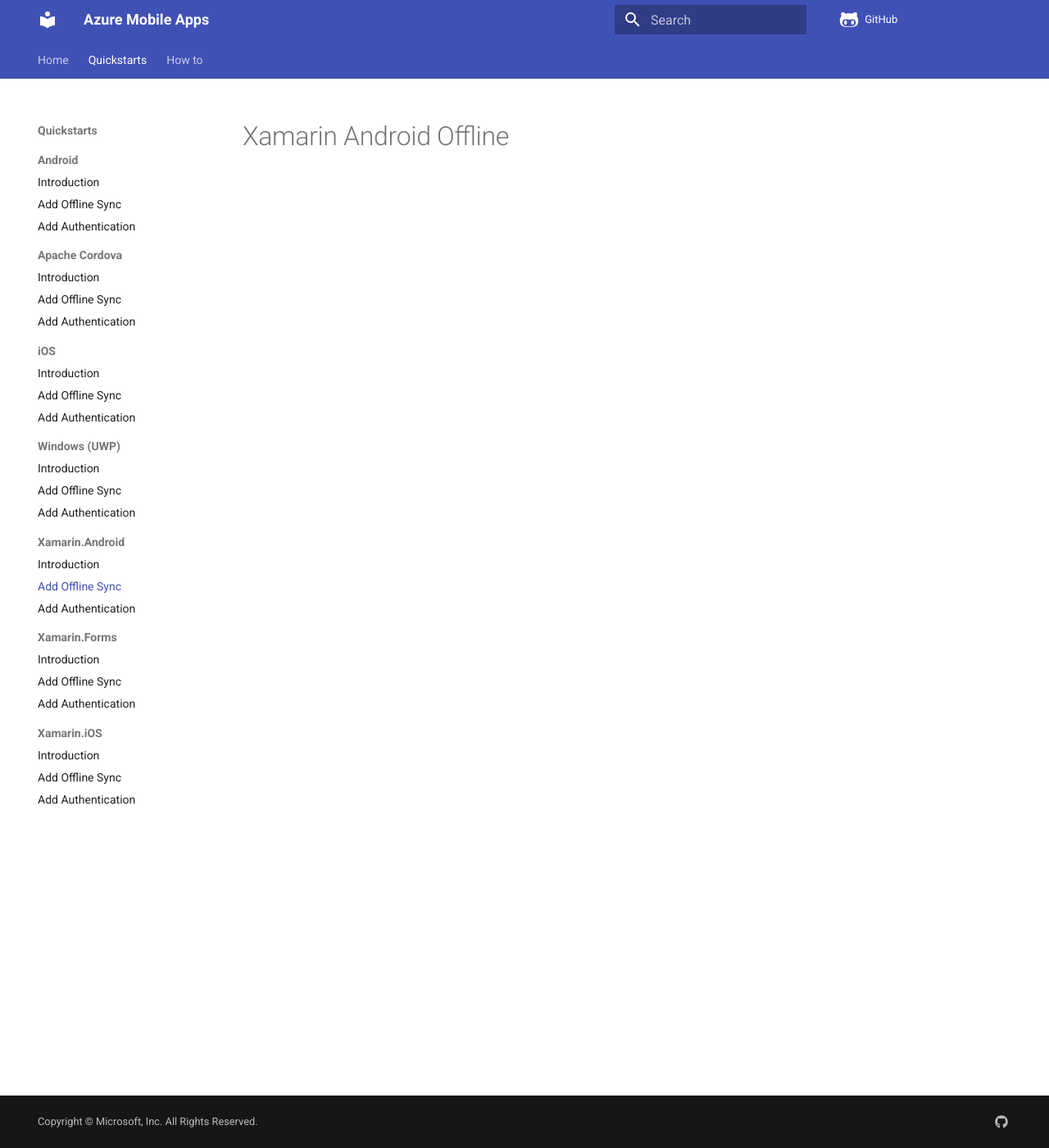
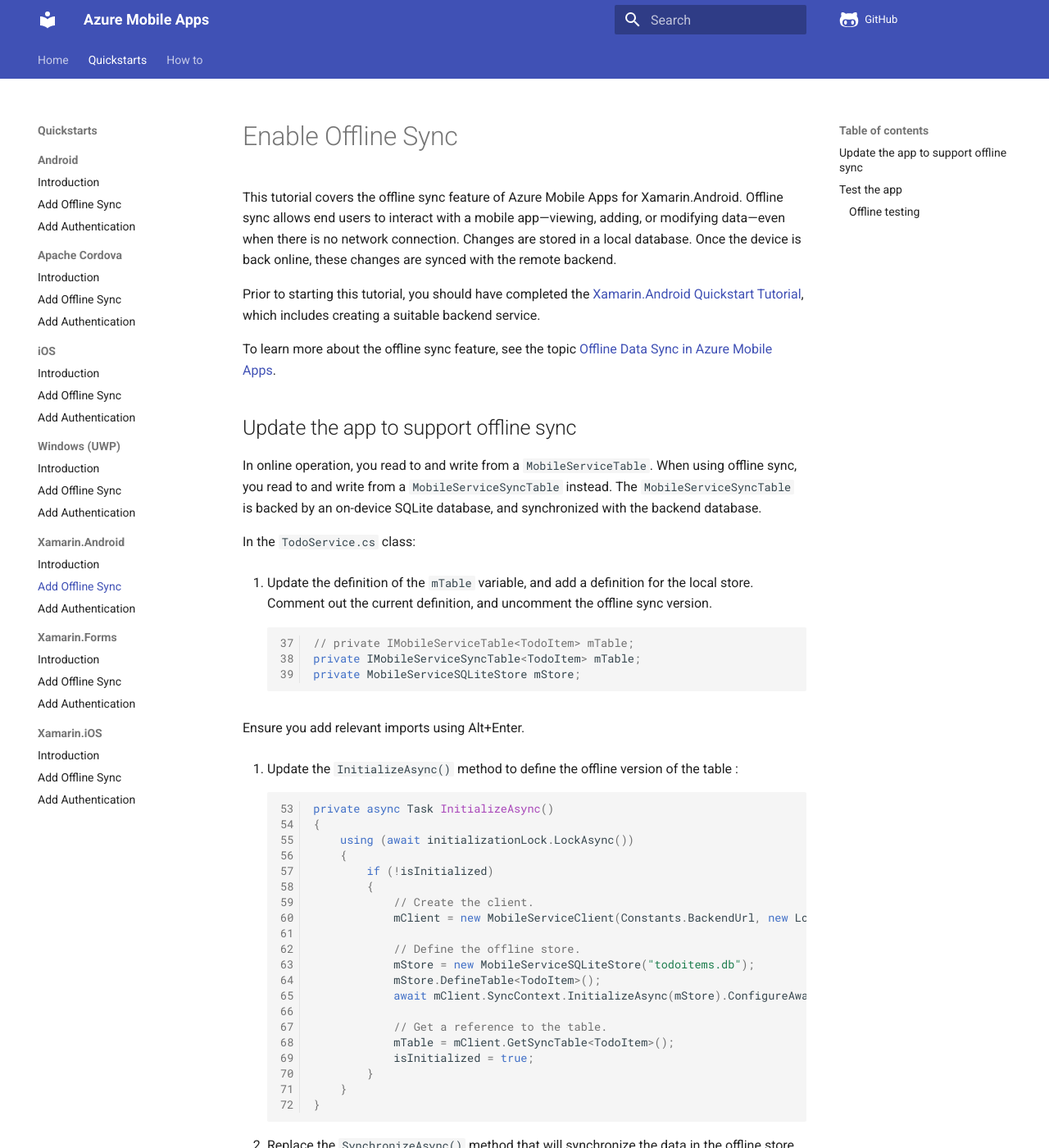
Before and after one commit to Azure/azure-mobile-apps, an MkDocs documentation site: the page built from docs/quickstarts/xamarin-android/offline.md, in a window 1280 px wide and 1400 px high. Shown: the whole window at 82% size. Built offline with MkDocs 1.6.1 and Material for MkDocs 9.7.7, drawn with Linux system fonts in a browser that asks for light colours; comment, search, counter and statistics services are not loaded; some of the changed text lies outside the part shown.

Commit message:
Added instructions for offline to Xamarin.Android

````diff
--- a/docs/quickstarts/xamarin-android/offline.md
+++ b/docs/quickstarts/xamarin-android/offline.md
@@ -1 +1,104 @@
-# Xamarin Android Offline
+# Enable Offline Sync
+
+This tutorial covers the offline sync feature of Azure Mobile Apps for Xamarin.Android. Offline sync allows end users to interact with a mobile app&mdash;viewing, adding, or modifying data&mdash;even when there is no network connection. Changes are stored in a local database. Once the device is back online, these changes are synced with the remote backend.
+
+Prior to starting this tutorial, you should have completed the [Xamarin.Android Quickstart Tutorial](./index.md), which includes creating a suitable backend service.
+
+To learn more about the offline sync feature, see the topic [Offline Data Sync in Azure Mobile Apps](../../howto/datasync.md).
+
+## Update the app to support offline sync
+
+In online operation, you read to and write from a `MobileServiceTable`.  When using offline sync, you read to and write from a `MobileServiceSyncTable` instead.  The `MobileServiceSyncTable` is backed by an on-device SQLite database, and synchronized with the backend database.
+
+In the `TodoService.cs` class:
+
+1. Update the definition of the `mTable` variable, and add a definition for the local store.  Comment out the current definition, and uncomment the offline sync version.
+
+    ``` csharp linenums="37"
+    // private IMobileServiceTable<TodoItem> mTable;
+    private IMobileServiceSyncTable<TodoItem> mTable;
+    private MobileServiceSQLiteStore mStore;
+    ```
+
+   Ensure you add relevant imports using Alt+Enter.
+
+2. Update the `InitializeAsync()` method to define the offline version of the table :
+
+    ``` csharp linenums="53"
+    private async Task InitializeAsync()
+    {
+        using (await initializationLock.LockAsync())
+        {
+            if (!isInitialized)
+            {
+                // Create the client.
+                mClient = new MobileServiceClient(Constants.BackendUrl, new LoggingHandler());
+
+                // Define the offline store.
+                mStore = new MobileServiceSQLiteStore("todoitems.db");
+                mStore.DefineTable<TodoItem>();
+                await mClient.SyncContext.InitializeAsync(mStore).ConfigureAwait(false);
+
+                // Get a reference to the table.
+                mTable = mClient.GetSyncTable<TodoItem>();
+                isInitialized = true;
+            }
+        }
+    }
+    ```
+
+3. Replace the `SynchronizeAsync()` method that will synchronize the data in the offline store with the online store:
+
+    ``` csharp linenums="132"
+    public async Task SynchronizeAsync()
+    {
+        await InitializeAsync().ConfigureAwait(false);
+
+        IReadOnlyCollection<MobileServiceTableOperationError> syncErrors = null;
+        try
+        {
+            await mClient.SyncContext.PushAsync().ConfigureAwait(false);
+            await mTable.PullAsync("todoitems", mTable.CreateQuery()).ConfigureAwait(false);
+        }
+        catch (MobileServicePushFailedException error)
+        {
+            if (error.PushResult != null)
+            {
+                syncErrors = error.PushResult.Errors;
+            }
+        }
+
+        if (syncErrors != null)
+        {
+            foreach (var syncError in syncErrors)
+            {
+                if (syncError.OperationKind == MobileServiceTableOperationKind.Update && syncError.Result != null)
+                {
+                    // Prefer server copy
+                    await syncError.CancelAndUpdateItemAsync(syncError.Result).ConfigureAwait(false);
+                }
+                else
+                {
+                    // Discard local copy
+                    await syncError.CancelAndDiscardItemAsync().ConfigureAwait(false);
+                }
+            }
+        }
+    }
+    ```
+
+## Test the app
+
+In this section, test the behavior with WiFi on, and then turn off WiFi to create an offline scenario.
+
+When you add data items, they are held in the local SQLite store, but not synced to the mobile service until you refresh the list. Other apps may have different requirements regarding when data needs to be synchronized, but for demo purposes this tutorial has the user explicitly request it.
+
+When you refresh the data, a new background task starts. It first pushes all changes made to the local store using synchronization context, then pulls all changed data from Azure to the local table.
+
+### Offline testing
+
+1. Place the device or simulator in *Airplane Mode*. This creates an offline scenario.
+2. Add some Todo items, or mark some items as complete. Quit the device or emulator (or forcibly close the app) and restart the app. Verify that your changes have been persisted on the device because they are held in the local SQLite store.
+3. View the contents of the Azure *TodoItem* table either with a SQL tool such as *SQL Server Management Studio*, or a REST client such as *Fiddler* or *Postman*. Verify that the new items have *not* been synced to the server
+4. Turn on WiFi in the device or simulator. Next, press the Refresh menu item.
+5. View the TodoItem data again in the Azure portal. The new and changed TodoItems should now appear.
````
